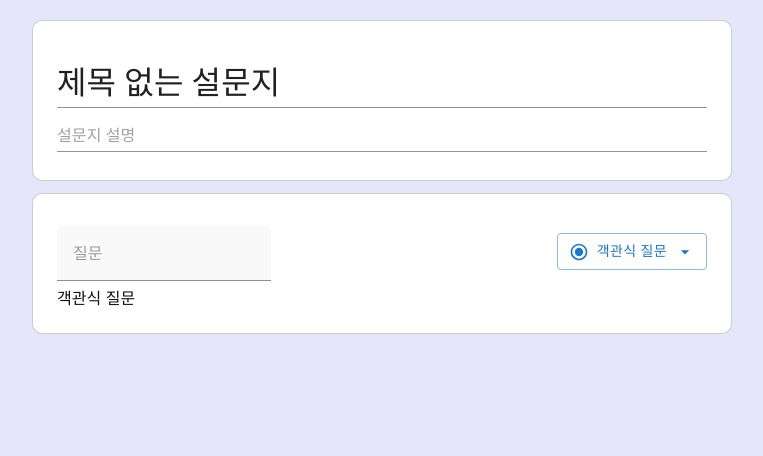
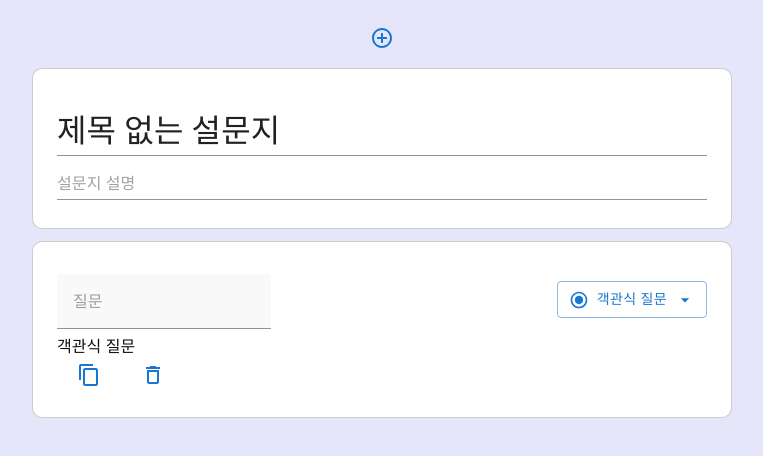
Before and after one commit to Seokyung/GoogleForms_Clonecoding, a React (Create React App) app: page / in a window 1280 px wide. Shown: the top 456 px of the page, without its empty margins (258-1021 px from the left). Built offline with nearby package versions, Linux system fonts and the light colour scheme.

Commit message:
컴포넌트간 props 전달 오류 해결(객체배열)

```diff
--- a/src/components/Question/QuestionForm.tsx
+++ b/src/components/Question/QuestionForm.tsx
@@ -3,12 +3,16 @@ import QuestionHeader from "./QuestionHeader";
 import { SurveyBox } from "../../styles/SurveyBox";
 import {
 	CheckBoxOutlined,
+	ContentCopy,
+	DeleteOutline,
 	ExpandCircleDownOutlined,
 	RadioButtonChecked,
 	ShortText,
 	Subject,
 } from "@mui/icons-material";
 import QuestionOption from "./QuestionOption";
+import { Button } from "@mui/material";
+import { IQListProps } from "../Survey/SurveyForm";
 
 export const questionOptions = [
 	{
@@ -43,16 +47,38 @@ export const questionOptions = [
 	},
 ];
 
-const QuestionForm = () => {
-	const [selectedIdx, setSelectedIdx] = useState<number>(2);
+interface IQForm {
+	question: IQListProps;
+	questionIdx: number;
+	questionList: IQListProps[];
+	setQuestionList: React.Dispatch<React.SetStateAction<IQListProps[]>>;
+}
+
+const QuestionForm = (props: IQForm) => {
+	const [optionIdx, setOptionIdx] = useState<number>(2);
+
+	const deleteQuestion = () => {
+		console.log(props.questionList);
+		console.log(props.question);
+		// props.setQuestionList(props.questionList.splice(props.questionIdx, 1));
+	};
 
 	return (
 		<SurveyBox>
 			<QuestionHeader
-				selectedIdx={selectedIdx}
-				setSelectedIdx={setSelectedIdx}
+				questionIdx={props.questionIdx}
+				optionIdx={optionIdx}
+				setOptionIdx={setOptionIdx}
 			/>
-			<QuestionOption selectedIdx={selectedIdx} />
+			<QuestionOption optionIdx={optionIdx} />
+			<div>
+				<Button>
+					<ContentCopy />
+				</Button>
+				<Button onClick={deleteQuestion}>
+					<DeleteOutline />
+				</Button>
+			</div>
 		</SurveyBox>
 	);
 };
--- a/src/components/Question/QuestionHeader.tsx
+++ b/src/components/Question/QuestionHeader.tsx
@@ -12,12 +12,13 @@ import {
 import styled from "styled-components";
 import { questionOptions } from "./QuestionForm";
 
-interface IQuestionIdx {
-	selectedIdx: number;
-	setSelectedIdx: React.Dispatch<React.SetStateAction<number>>;
+interface IQHeader {
+	questionIdx: number;
+	optionIdx: number;
+	setOptionIdx: React.Dispatch<React.SetStateAction<number>>;
 }
 
-const QuestionHeader = (questionIdx: IQuestionIdx) => {
+const QuestionHeader = (props: IQHeader) => {
 	const [question, setQuestion] = useState<string>("");
 	const [anchorEl, setAnchorEl] = useState<null | HTMLElement>(null);
 	const isOpened = Boolean(anchorEl);
@@ -39,7 +40,7 @@ const QuestionHeader = (questionIdx: IQuestionIdx) => {
 		e: React.MouseEvent<HTMLElement>,
 		idx: number
 	) => {
-		questionIdx.setSelectedIdx(idx);
+		props.setOptionIdx(idx);
 		setAnchorEl(null);
 	};
 
@@ -58,10 +59,10 @@ const QuestionHeader = (questionIdx: IQuestionIdx) => {
 			<Button
 				variant="outlined"
 				onClick={openMenu}
-				startIcon={questionOptions[questionIdx.selectedIdx].icon}
+				startIcon={questionOptions[props.optionIdx].icon}
 				endIcon={<ArrowDropDownOutlined />}
 			>
-				{questionOptions[questionIdx.selectedIdx].text}
+				{questionOptions[props.optionIdx].text}
 			</Button>
 			<Menu
 				open={isOpened}
--- /dev/null
+++ b/src/components/Question/QuestionList.tsx
@@ -0,0 +1,35 @@
+import React from "react";
+import QuestionForm from "./QuestionForm";
+import styled from "styled-components";
+import { IQListProps } from "../Survey/SurveyForm";
+
+interface IQList {
+	questionList: IQListProps[];
+	setQuestionList: React.Dispatch<React.SetStateAction<IQListProps[]>>;
+}
+
+const QuestionList = (props: IQList) => {
+	return (
+		<Container>
+			{props.questionList.map((item) => {
+				return (
+					<QuestionForm
+						key={item.id}
+						question={item}
+						questionIdx={item.id}
+						questionList={props.questionList}
+						setQuestionList={props.setQuestionList}
+					/>
+				);
+			})}
+		</Container>
+	);
+};
+
+const Container = styled.div`
+	display: flex;
+	flex-direction: column;
+	gap: 0.75rem;
+`;
+
+export default QuestionList;
--- a/src/components/Question/QuestionOption.tsx
+++ b/src/components/Question/QuestionOption.tsx
@@ -3,12 +3,12 @@ import { questionOptions } from "./QuestionForm";
 import { TextField } from "@mui/material";
 
 interface IQuestionIdx {
-	selectedIdx: number;
+	optionIdx: number;
 }
 
 const QuestionOption = (questionIdx: IQuestionIdx) => {
 	const renderOption = () => {
-		switch (questionIdx.selectedIdx) {
+		switch (questionIdx.optionIdx) {
 			case 0:
 				return (
 					<TextField
@@ -22,18 +22,18 @@ const QuestionOption = (questionIdx: IQuestionIdx) => {
 				return (
 					<TextField
 						variant="standard"
-						placeholder="단답형 텍스트"
+						placeholder="장문형 텍스트"
 						disabled
 						multiline
 						margin="dense"
 					/>
 				);
 			case 2:
-				return <div>{questionOptions[questionIdx.selectedIdx].text}</div>;
+				return <div>{questionOptions[questionIdx.optionIdx].text}</div>;
 			case 3:
-				return <div>{questionOptions[questionIdx.selectedIdx].text}</div>;
+				return <div>{questionOptions[questionIdx.optionIdx].text}</div>;
 			case 4:
-				return <div>{questionOptions[questionIdx.selectedIdx].text}</div>;
+				return <div>{questionOptions[questionIdx.optionIdx].text}</div>;
 			default:
 				break;
 		}
--- a/src/components/Survey/SurveyForm.tsx
+++ b/src/components/Survey/SurveyForm.tsx
@@ -1,13 +1,38 @@
-import React from "react";
+import React, { useState } from "react";
 import TitleForm from "../Title/TitleForm";
-import QuestionForm from "../Question/QuestionForm";
 import styled from "styled-components";
+import { Button } from "@mui/material";
+import { AddCircleOutlineOutlined } from "@mui/icons-material";
+import QuestionList from "../Question/QuestionList";
+
+export interface IQListProps {
+	id: number;
+	optionId: number;
+}
 
 const SurveyForm = () => {
+	const [questionList, setQuestionList] = useState<Array<IQListProps>>([
+		{ id: 0, optionId: 2 },
+	]);
+
+	const addQuestion = (e: React.MouseEvent<HTMLButtonElement>) => {
+		setQuestionList((questionList) => [
+			...questionList,
+			{ id: questionList.length, optionId: 2 },
+		]);
+		console.log(questionList);
+	};
+
 	return (
 		<Container>
+			<Button onClick={addQuestion}>
+				<AddCircleOutlineOutlined />
+			</Button>
 			<TitleForm />
-			<QuestionForm />
+			<QuestionList
+				questionList={questionList}
+				setQuestionList={setQuestionList}
+			/>
 		</Container>
 	);
 };
```
